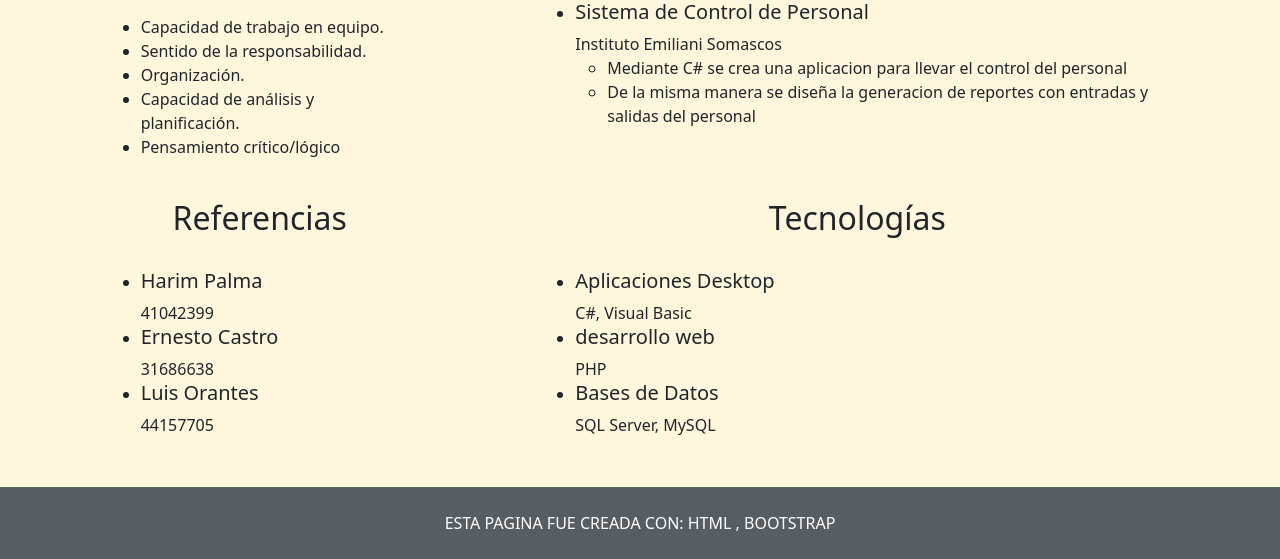
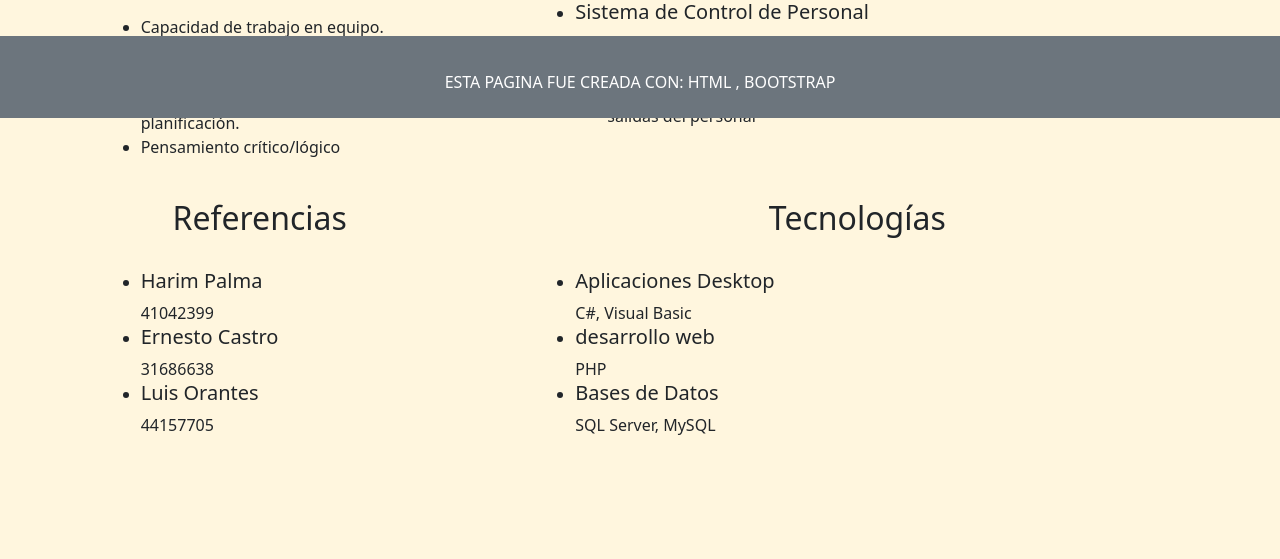
Before and after one commit to DanielAvila10/DanielAvila10.github.io, a plain HTML site: page index.html in a window 1280 px wide. Shown: the part 682-1241 px from the top of the page. After the commit the page ends 1159 px from the top, so only its background shows below. Drawn offline with Linux system fonts and the light colour scheme.

Commit message:
Update index.html

```diff
--- a/index.html
+++ b/index.html
@@ -111,8 +111,8 @@
                 </ul>
         </div>
     </div>
-    <footer class="bg-secondary text-white text-lg-start">
-        <div class="text-center p-4" style="margin-top: 10px;  background-color: rgba(0, 0, 0, 0.2);">
+    <footer class="bg-secondary text-white text-lg-start" style="width: 100%; position:fixed; bottom:0px;">
+        <div class="text-center p-4" style="margin-top: 10px;">
           ESTA PAGINA FUE CREADA CON:  HTML , BOOTSTRAP
         </div>
       </footer>
```
